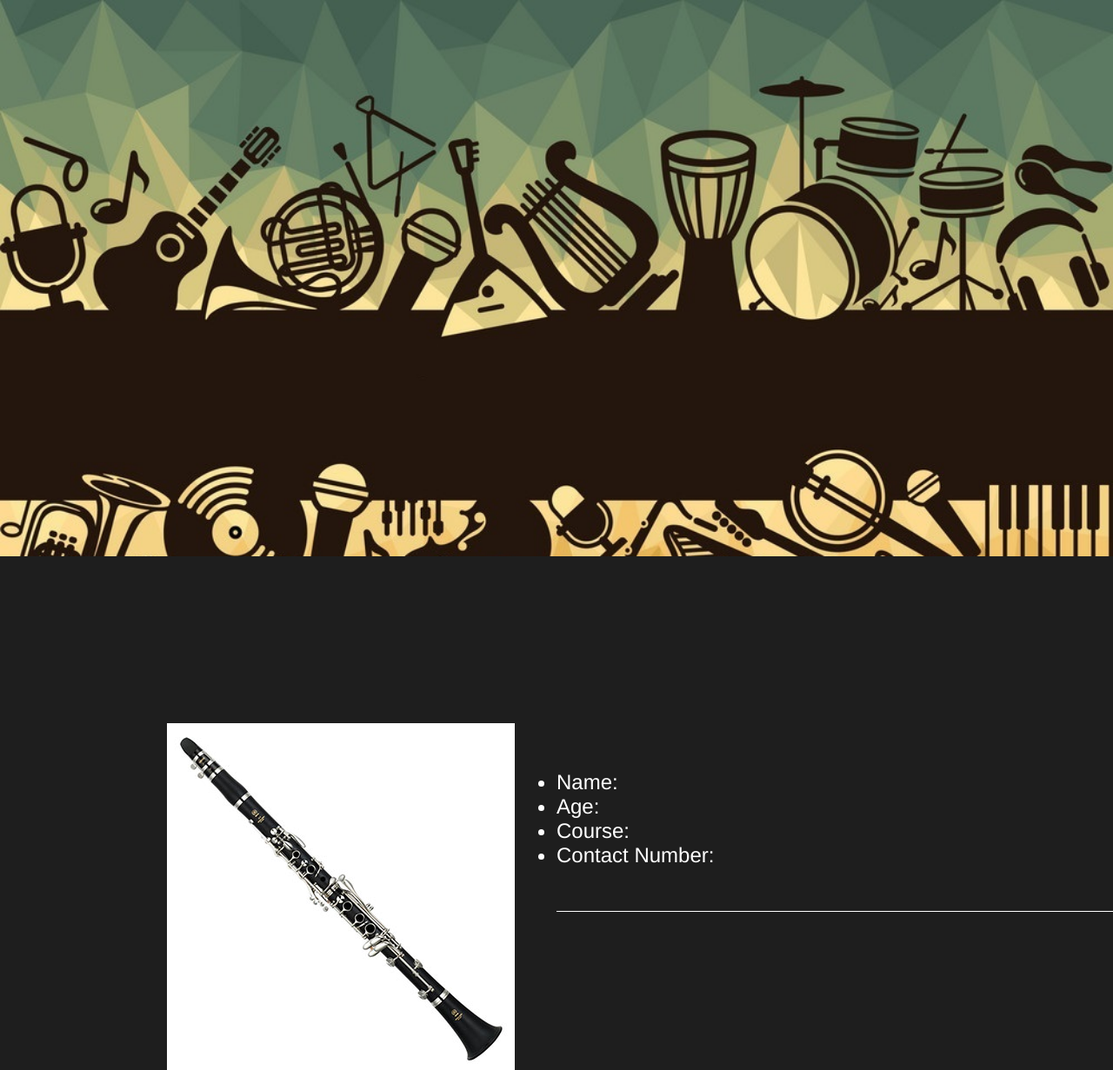
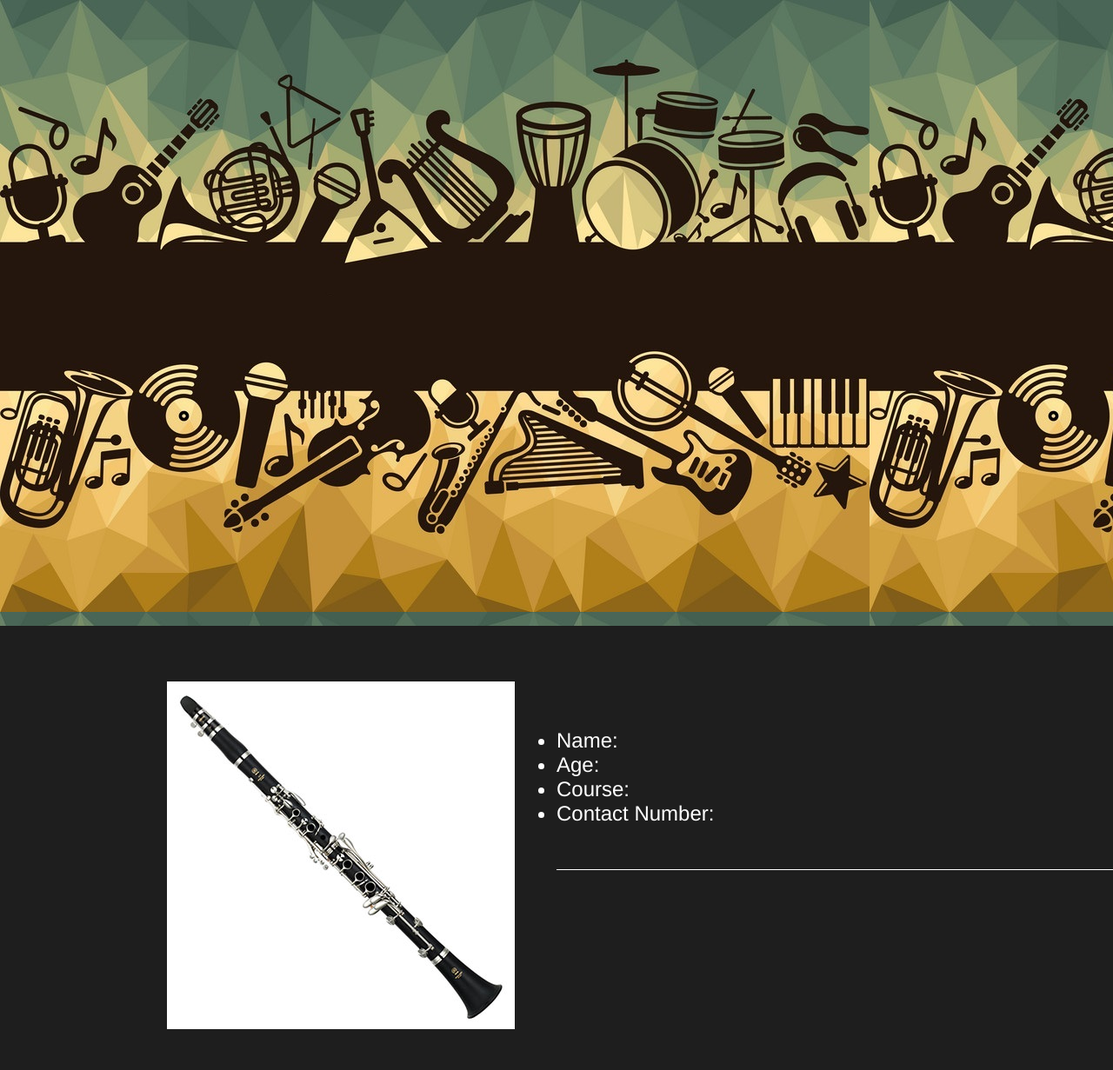
Before and after one commit to Zircon332/WebApp_Assignment, a PHP site: page /aboutme1.html in a window 1280 px wide. Shown: the part 206-1437 px from the top of the page at 87% size. Run offline with PHP 8.4, Linux system fonts and the light colour scheme.

Commit message:
fix banner

```diff
--- a/assign1/styles/style.css
+++ b/assign1/styles/style.css
@@ -33,10 +33,8 @@ h2{
 }
 
 #banner {
-  height: 80vh;
+  height: 90vh;
   background-image: url(image/banner2.jpg);
-  margin-bottom: 10%;
-  background-size: cover;
 }
 
 section {
@@ -258,7 +256,7 @@ footer p{
 
 .textinfo{
 	text-align: center;
-	margin: 8% 8% 10%;
+	margin: 10% 8% 10%;
 }
 
 .textinfo p{
```
